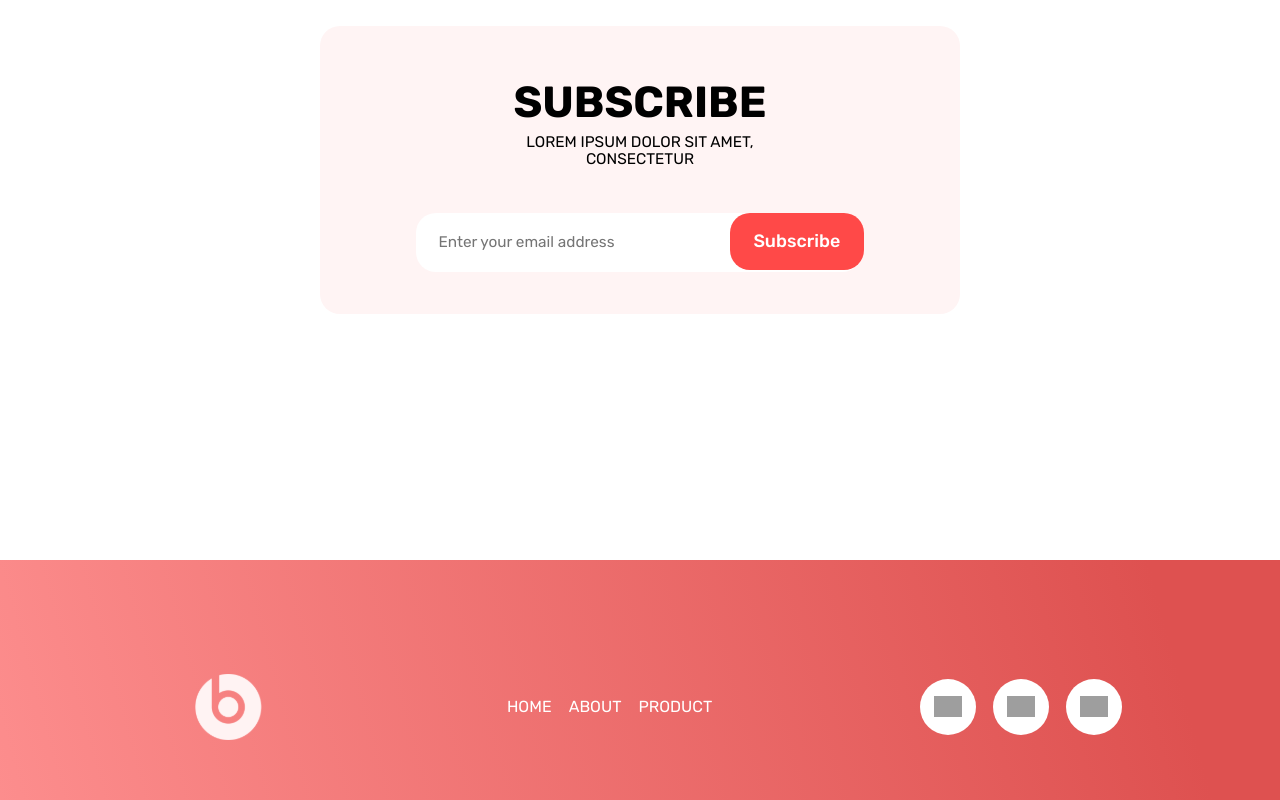
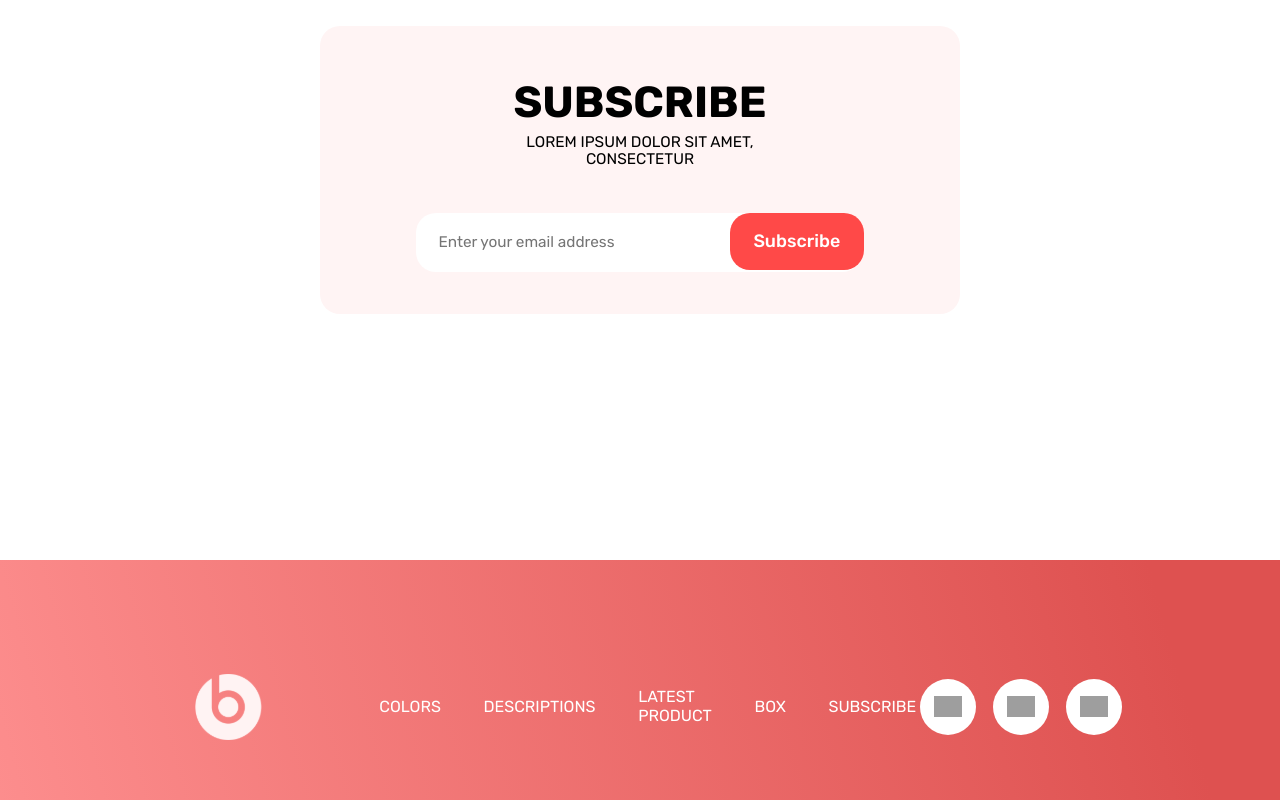
Before and after one commit to kulick23/beats, a React (Vite) app: page / in a window 1280 px wide. Shown: the part 3294-4094 px from the top of the page. Built offline with nearby package versions, Linux system fonts and the light colour scheme; grey boxes are pictures that could not be loaded.

Commit message:
refactor

```diff
--- a/src/widgets/footer/ui/Footer.tsx
+++ b/src/widgets/footer/ui/Footer.tsx
@@ -1,4 +1,5 @@
 import { getAssetUrl } from '../../../shared/lib/getAssetUrl';
+import { navigationItems } from '../../../shared/config/navigation';
 
 export function Footer() {
   return (
@@ -6,9 +7,11 @@ export function Footer() {
       <div className="footer__block">
         <img src={getAssetUrl('assets/icons/logo.svg')} alt="Beats logo" />
         <div className="block__social block__social--active">
-          <a href="#">Home</a>
-          <a href="#">About</a>
-          <a href="#">Product</a>
+          {navigationItems.map((item) => (
+            <a key={item.href} href={item.href}>
+              {item.label}
+            </a>
+          ))}
         </div>
         <div className="block__social">
           <a href="#" aria-label="Instagram">
```
Also changed, not shown: 3 other files (tests, documents, lock files or other folders).
